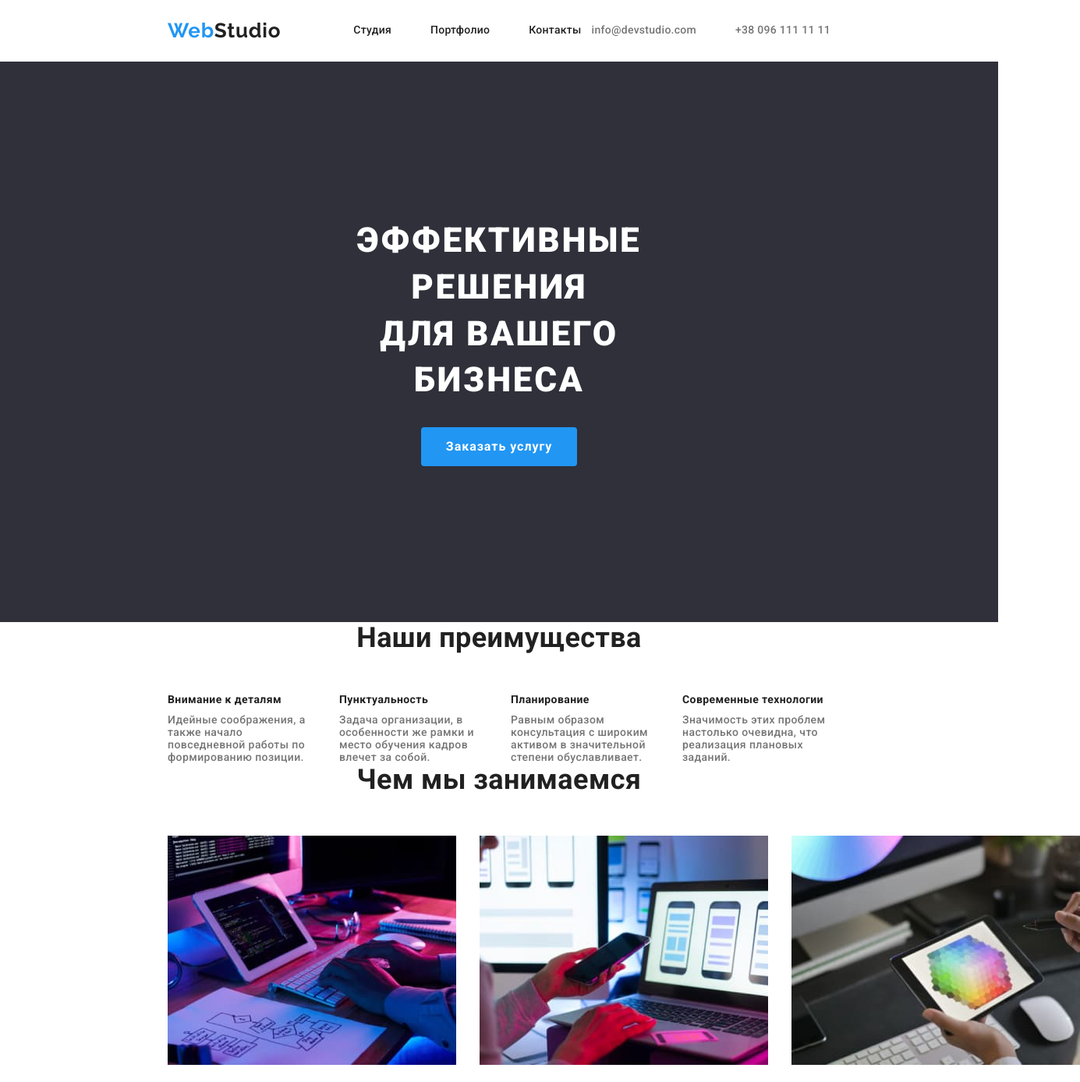
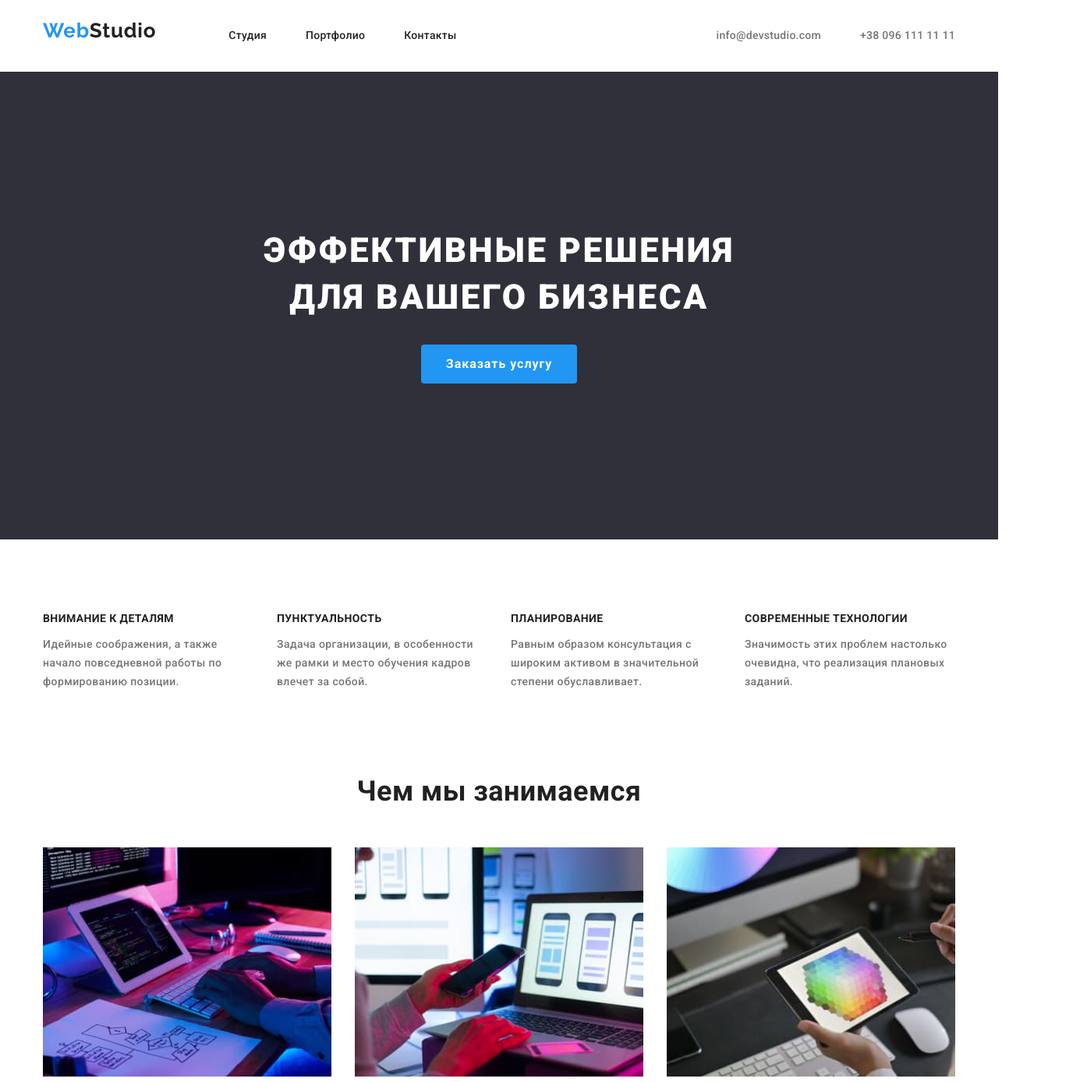
Before and after one commit to Tarasova09/goit-markup-hw-02, a plain HTML site: page index.html in a window 1280 px wide. Shown: the top 1388 px of the page at 78% size, 1385 px wide, since content can reach past the window. Drawn offline with nearby package versions, Linux system fonts and the light colour scheme.

Commit message:
Update style.css

```diff
--- a/css/style.css
+++ b/css/style.css
@@ -9,10 +9,30 @@
 
 * {
   box-sizing: border-box;
+  padding: 0;
 }
 
+:focus,
+:active {
+  outline: none;
+}
+a:focus,
+a:active {
+  outline: none;
+}
+
+nav,
+footer,
+header,
+aside {
+  display: block;
+}
+
+html,
 body {
-  font-family: "Roboto", sans-serif;
+  height: 100%;
+  width: 100%;
+  font-family: 'Roboto', sans-serif;
   font-size: 14px;
   letter-spacing: 0.03em;
   line-height: 1.14;
@@ -30,8 +50,6 @@ li {
   list-style: none;
   text-decoration: none;
   font-style: normal;
-  padding: 0;
-  margin: 0;
 }
 
 h1,
@@ -51,13 +69,14 @@ h6 {
 }
 
 .container {
-  max-width: 1600px;
-  padding: 0 215px;
-  margin: auto;
+  max-width: 1170px;
+  margin: 0 auto;
  }
 
 .header {
-  margin: 24px auto;
+  padding: 24px 0 0;
+  margin-bottom: 24px;
+  flex-wrap: wrap;
 }
 
 .header-nav,
@@ -66,7 +85,7 @@ h6 {
 }
 
 .logo {
-  font-family: "Raleway", sans-serif;
+  font-family: 'Raleway', sans-serif;
   font-weight: 700;
   font-size: 26px;
   line-height: 1.19;
@@ -76,6 +95,10 @@ h6 {
 
 .logo span {
   color: var(--accent-color);
+}
+
+.header-nav {
+  flex-wrap: wrap;
 }
 
 .nav a {
@@ -100,9 +123,9 @@ h6 {
   color: var(--accent-color);
 }
 
-.current {
+/* .current {
   color: var(--accent-color);
-}
+}   */
 
 .header-contacts {
   margin-left: auto;
@@ -114,7 +137,9 @@ h6 {
 }
 
 .hero {
-  padding: 200px 452px;
+  max-width: 1600px;
+  width: 100%;
+  padding: 200px 0;
   text-align: center;
 }
 
@@ -130,33 +155,39 @@ h6 {
   font-size: 44px;
   line-height: 1.36;
   margin-bottom: 30px;
+
 }
 
 .hero .btn {
   background-color: var(--accent-color);
   border-radius: 4px;
   border: none;
-  font: 700 16px/1.87 "Roboto", sans-serif;
+  font: 700 16px/1.87 'Roboto', sans-serif;
   padding: 10px 32px;
 }
 
-.future {
+.feature {
   margin: 94px auto;
     }
 
-.future h2 {
+ .features {
+  flex-wrap: wrap;
+     }
+
+.feature h2 {
   display: none;
 }
 
 .features li {
   width: 270px;
+
 }
 
-.future p {
+.feature p {
   line-height: 1.71;
 }
 
-.future h3 {
+.feature h3 {
   text-transform: uppercase;
 }
 
@@ -164,7 +195,7 @@ h6 {
   margin-right: 30px;
 }
 
-h3 {
+.container h3 {
   margin-bottom: 10px;
 }
 
@@ -172,7 +203,12 @@ h3 {
   margin-bottom: 94px;
   }
 
-.container h2 {
+.about-us {
+  flex-wrap: wrap;
+  }
+
+.team h2,
+.portfolio h2 {
   text-align: center;
   font-size: 36px;
   margin-bottom: 50px;
@@ -181,10 +217,11 @@ h3 {
 
 .team {
   background-color: var(--team-font-color);
-  /* padding: 94px auto; */
   padding-bottom: 94px;
   font-size: 16px;
   line-height: 1.1875;
+  text-align: center;
+  flex-wrap: wrap;
 }
 
 .team h2 {
@@ -197,8 +234,11 @@ h3 {
   font-size: 16px;
 }
 
-.works h1,
-.works h2 {
+.team-cards {
+  flex-wrap: wrap;
+}
+
+.works h1 {
   display: none;
 }
 
@@ -206,8 +246,7 @@ h3 {
   justify-content: center;
   padding-top: 94px;
   margin-bottom: 50px;
-
-
+  flex-wrap: wrap;
 }
 
 .btns li:not(:last-child) {
@@ -219,7 +258,7 @@ h3 {
   border: none;
   border-radius: 4px;
   padding: 6px 22px;
-    font: 500 16px/1.625 "Roboto", sans-serif;
+  font: 500 16px/1.625 'Roboto', sans-serif;
   letter-spacing: 0.03em;
 }
 
@@ -246,12 +285,12 @@ h3 {
   margin-left: 30px;
 }
 
-.work-cards h3,
+.work-cards h2,
 .work-cards p {
   padding-left: 24px;
 }
 
-.works h3 {
+.works h2 {
   margin: 20px auto 4px;
   font-size: 18px;
   line-height: 2;
@@ -264,8 +303,11 @@ h3 {
 }
 
 .footer {
-  padding-top: 60px;
-  padding-bottom: 60px;
+  max-width: 1600px;
+  width: 100%;
+  padding: 60px 0;
+  padding-left: 215px;
+  text-align: left;
 }
 
 .footer .logo {
@@ -274,7 +316,6 @@ h3 {
 
 .footer-contacts a {
   color: var(--primary-color);
-
 }
 
 .footer-contacts {
```
Lines whose indentation alone changed are shown as unchanged.
